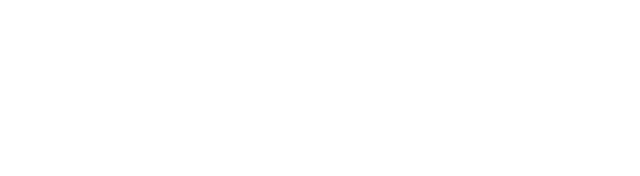
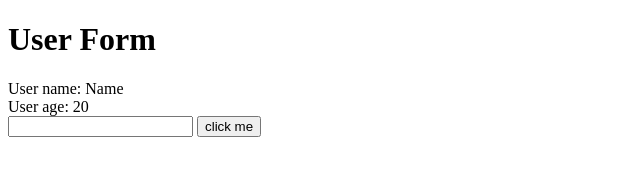
Before and after one commit to edwinisnow/typescript-web, a website with bundled scripts: page index.html in a window 1280 px wide. Shown: the whole page, without its empty margins (0-640 px from the left). Built offline with nearby package versions, Linux system fonts and the light colour scheme; data requests are answered from the project's data file.

Commit message:
Binding view

```diff
--- a/index.html
+++ b/index.html
@@ -9,6 +9,7 @@
 </head>
 
 <body>
+    <div id="root"></div>
     <script src="./src/index.ts"></script>
 
 </body>
--- a/src/index.ts
+++ b/src/index.ts
@@ -1,8 +1,6 @@
-import { User } from './models/User'
+import { UserForm } from "./views/UserForm";
+import { User } from './models/User';
 
-
-const collection = User.buildUserCollection();
-collection.on('change', () => {
-    console.log(collection)
-})
-collection.fetch()
+const user = User.buildUser({ name: 'Name', age: 20 })
+const userForm = new UserForm(document.getElementById('root'), user)
+userForm.render();
--- /dev/null
+++ b/src/views/UserForm.ts
@@ -0,0 +1,48 @@
+import { User } from '../models/User'
+export class UserForm {
+    constructor(public parent: Element, public model: User) { }
+
+    template(): string {
+        return `
+            <div>
+                <h1>User Form</h1>
+                <div>User name: ${this.model.get('name')}</div>
+                <div>User age: ${this.model.get('age')}</div>
+                <input />
+                <button>click me</button>
+            </div>
+        `
+    }
+
+    eventsMap(): { [key: string]: () => void } {
+        return {
+            'click:button': this.onButtonClick,
+            'mouseenter:h1': this.onHeaderHover,
+        }
+    }
+
+    onButtonClick(): void {
+    }
+
+    onHeaderHover(): void {
+    }
+
+    bindEvents(fragment: DocumentFragment): void {
+        const eventsMap = this.eventsMap()
+        for (let eventKey in eventsMap) {
+
+            const [eventName, selector] = eventKey.split(':');
+            fragment.querySelectorAll(selector).forEach(element => {
+                element.addEventListener(eventName, eventsMap[eventKey])
+            });
+
+        }
+    }
+
+    render(): void {
+        const templateElement = document.createElement('template')
+        templateElement.innerHTML = this.template();
+        this.bindEvents(templateElement.content)
+        this.parent.appendChild(templateElement.content)
+    }
+}
```
